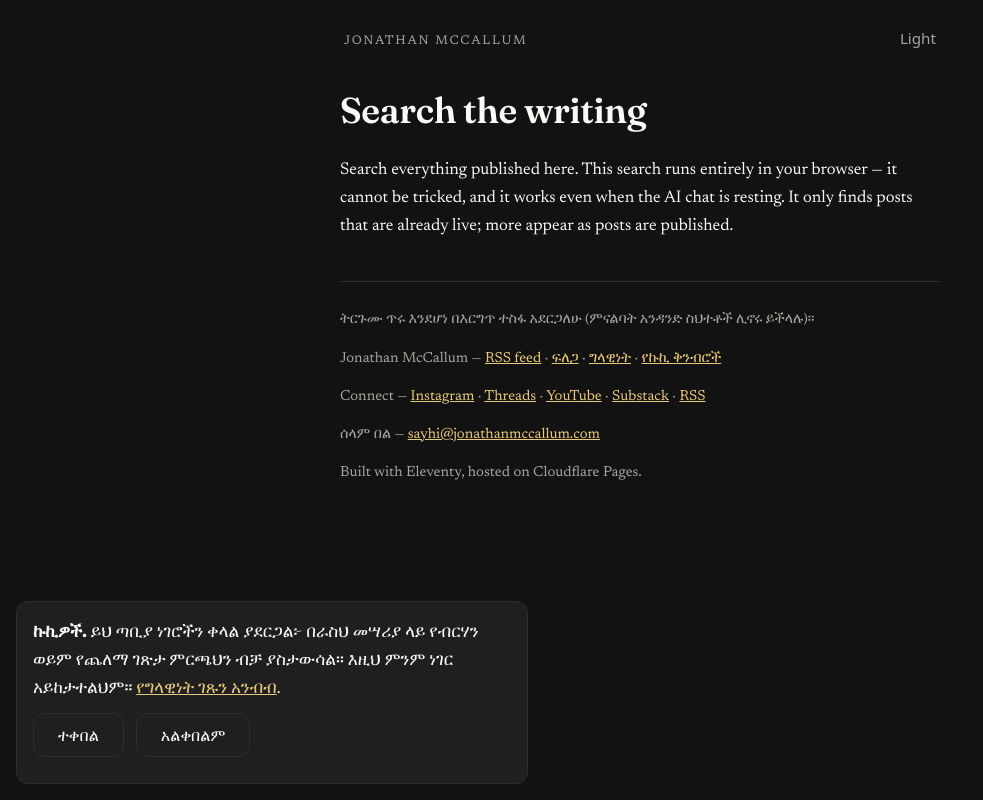
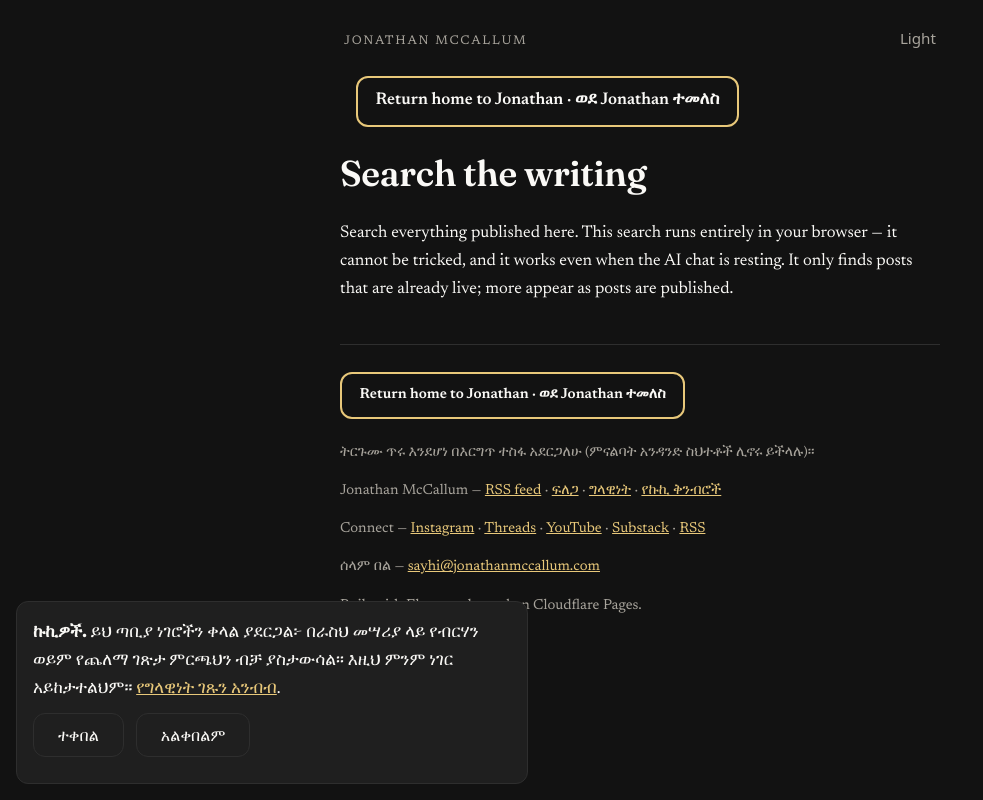
Before and after one commit to streamjonathan/jonathanmccallum-am, an Eleventy site: page search.njk in a window 1280 px wide. Shown: the whole page, without its empty margins (0-983 px from the left). Built offline with nearby package versions, Linux system fonts and the light colour scheme; Eleventy itself is replaced by a stand-in of ours; files that its build step writes are made by us from their sources.

Commit message:
Return-home button on every page, top and bottom [am]

```diff
--- a/_includes/layouts/base.njk
+++ b/_includes/layouts/base.njk
@@ -120,10 +120,14 @@
   <a class="site-header__title" href="/">Jonathan McCallum</a>
   <button id="theme-toggle" type="button">ጨለማ</button>
 </header>
+<nav class="return-home-bar" aria-label="English version">
+  <a class="return-home" href="https://jonathanmccallum.com{{ page.url }}">Return home to Jonathan <span lang="am">· ወደ Jonathan ተመለስ</span></a>
+</nav>
 <main id="main">
 {{ content | safe }}
 </main>
 <footer class="site-footer">
+  <p><a class="return-home" href="https://jonathanmccallum.com{{ page.url }}">Return home to Jonathan <span lang="am">· ወደ Jonathan ተመለስ</span></a></p>
   <p class="translation-note">ትርጉሙ ጥሩ እንደሆነ በእርግጥ ተስፋ አደርጋለሁ (ምናልባት አንዳንድ ስህተቶች ሊኖሩ ይችላሉ)።</p>
   <p>{{ site.title }} — <a href="/feed/">RSS feed</a> · <a href="/search/">ፍለጋ</a> · <a href="/privacy/">ግላዊነት</a> · <a href="#" id="cookie-settings">የኩኪ ቅንብሮች</a></p>
   <p>Connect — <a href="https://www.instagram.com/jonamccallum">Instagram</a> · <a href="https://www.threads.com/@jonamccallum">Threads</a> · <a href="https://www.youtube.com/@Jonathanmccallum1">YouTube</a> · <a href="https://jonamccallum.substack.com">Substack</a> · <a href="/feed/">RSS</a></p>
--- a/css/style.css
+++ b/css/style.css
@@ -472,3 +472,8 @@ button[type="submit"] {
 .suggest-carousel__more { color: var(--muted); }
 /* Interview questions are bilingual: the English question sits under the native one, smaller and muted. */
 .interview-question__en { display: block; color: var(--muted); font-size: 0.9rem; font-weight: 400; margin-top: 0.35rem; }
+/* Return-home button: every lang page links back to the English original, top and bottom. */
+.return-home-bar { padding: 0.75rem 1rem 0; }
+.return-home { display: inline-block; padding: 0.6rem 1.1rem; border: 2px solid var(--link); border-radius: 0.75rem; font-weight: 600; text-decoration: none; color: var(--text); }
+.return-home:hover, .return-home:focus-visible { background: var(--field-bg); }
+.site-footer .return-home { margin-bottom: 0.5rem; }
```
